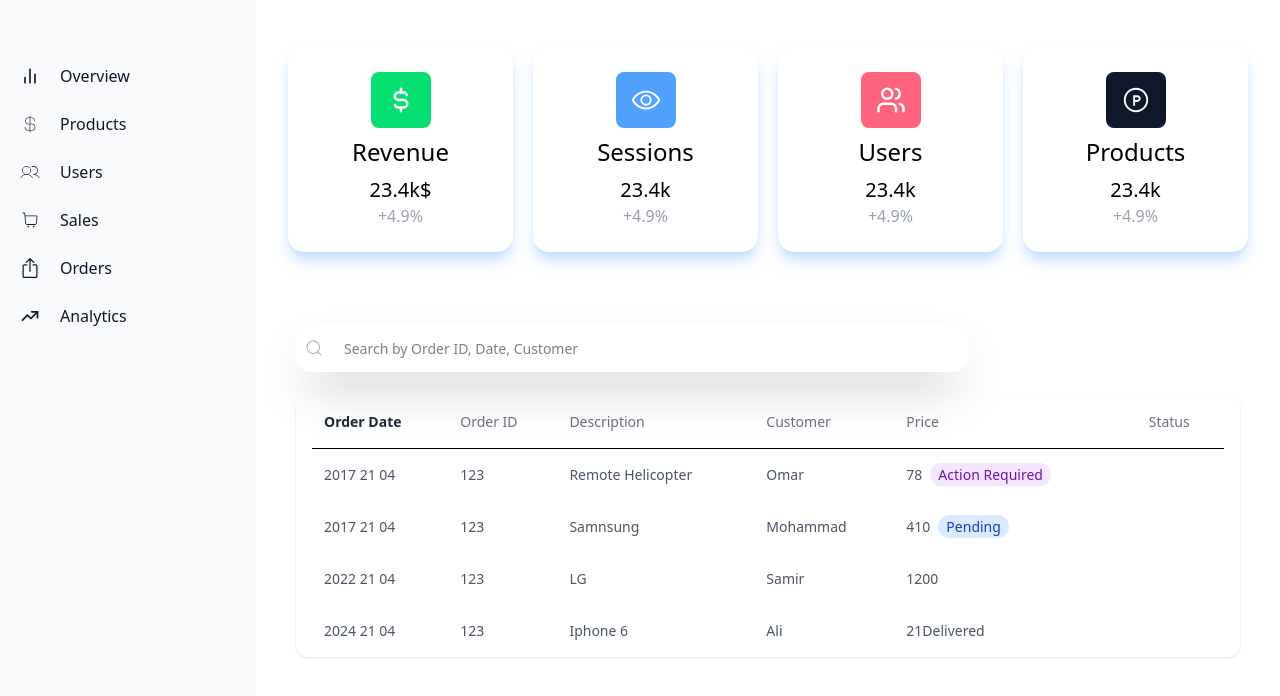
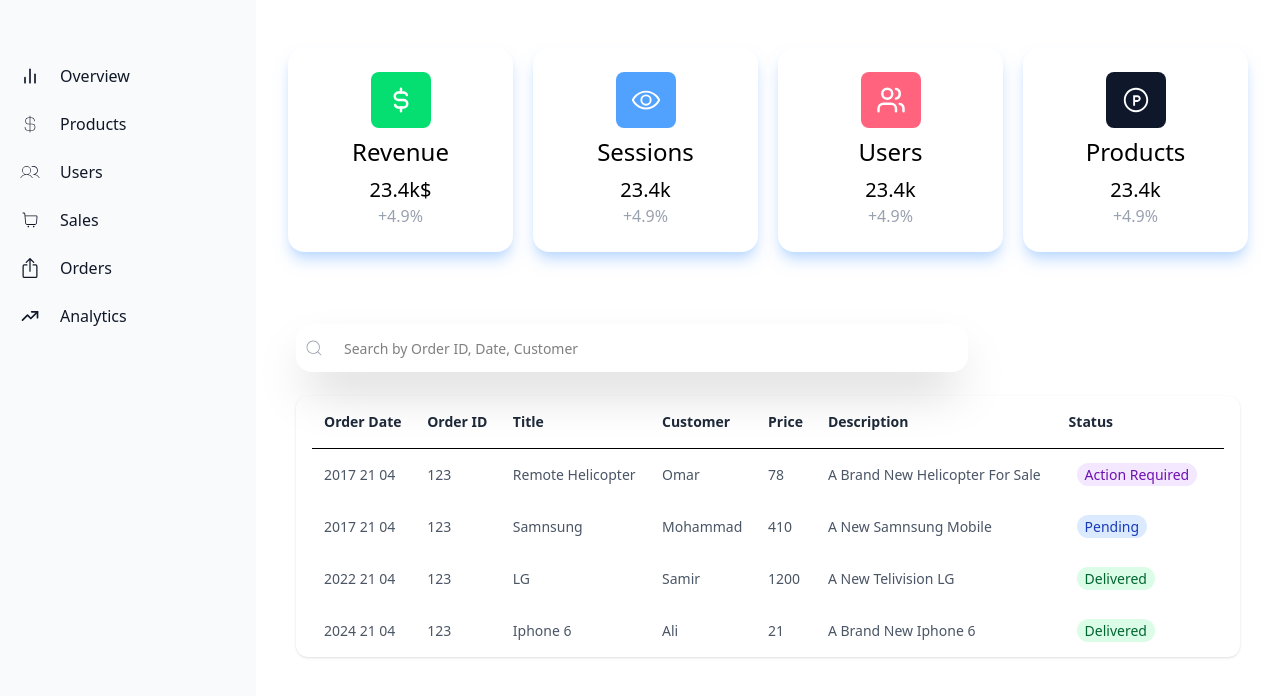
Before and after one commit to jamilshehab/react-ecommerce-dashboard, a React (Vite) app in the folder react-dashboard/: page /products in a window 1280 px wide. Shown: the top 696 px of the page. Built offline with nearby package versions, Linux system fonts and the light colour scheme.

Commit message:
working on the search

```diff
--- a/react-dashboard/src/components/common/search/Search.tsx
+++ b/react-dashboard/src/components/common/search/Search.tsx
@@ -1,18 +1,21 @@
 import React, { useState } from "react";
 import { CiSearch } from "react-icons/ci";
+import { productData } from "../../../data/data";
 
-const Search = () => {
-  const [searchValue, setSearchValue] = useState<string>("");
+const Search = ({searchElements}:any) => {
+
+
   const handleElement = (e: any) => {
     const searchInput = e.target.value;
-    setSearchValue(searchInput);
+    searchElements(searchInput);
   };
+
+
   return (
     <form className="relative flex w-full max-w-2xl items-center bg-white shadow-2xl rounded-2xl">
       <CiSearch className="absolute left-2 block h-5 w-5 text-gray-400 " />
       <input
         onChange={handleElement}
-        value={searchValue}
         type="name"
         name="search"
         className="h-12 w-full border-b-gray-400 bg-transparent py-4 pl-12 text-sm outline-none focus:border-b-2"
--- a/react-dashboard/src/components/products/ProductTable.tsx
+++ b/react-dashboard/src/components/products/ProductTable.tsx
@@ -3,8 +3,19 @@ import { ProductTableProps } from "../../types/index";
 import Thead from "./subcomponent/Thead";
 import Tbody from "./subcomponent/Tbody";
 import { productData } from "../../data/data";
+import { useState } from "react";
 
 const ProductTable = () => {
+  const [searchValue, setSearchValue] = useState<string>("");
+
+  const searchElements = (newSearchValue: any) => {
+    setSearchValue(newSearchValue);
+    productData.map((product: any) => {
+      if (product.includes(searchValue)) {
+        setSearchValue(product);
+      }
+    });
+  };
   return (
     <div>
       <div className="">
@@ -12,7 +23,7 @@ const ProductTable = () => {
           <div className="mt-4 w-full">
             <div className="flex w-full flex-col items-center justify-between space-y-2 sm:flex-row sm:space-y-0">
               {/** Search Component */}
-              <Search />
+              <Search searchElements={searchElements} />
               {/** Search Component */}
             </div>
           </div>
@@ -29,6 +40,7 @@ const ProductTable = () => {
                     orderDate={item.orderDate}
                     customer={item.customer}
                     product={item.name}
+                    description={item.description}
                     productStatus={item.status}
                     price={item.price}
                   />
--- a/react-dashboard/src/components/products/subcomponent/Tbody.tsx
+++ b/react-dashboard/src/components/products/subcomponent/Tbody.tsx
@@ -7,6 +7,7 @@ const Tbody = ({
   product,
   price,
   className,
+  description,
   productStatus,
 }: ProductTableProps) => {
   return (
@@ -29,6 +30,12 @@ const Tbody = ({
 
       <td className="whitespace-no-wrap py-4 text-right text-sm text-gray-600 sm:px-3 lg:text-left">
         {price}
+      </td>
+
+      <td className="whitespace-no-wrap py-4 text-right text-sm text-gray-600 sm:px-3 lg:text-left">
+        {description}
+      </td>
+      <td className="whitespace-no-wrap hidden py-4 text-sm font-normal text-gray-500 sm:px-3 lg:table-cell">
         <span className={className}>{productStatus}</span>
       </td>
     </tr>
--- a/react-dashboard/src/components/products/subcomponent/Thead.tsx
+++ b/react-dashboard/src/components/products/subcomponent/Thead.tsx
@@ -1,33 +1,18 @@
 import React from "react";
+import { productData, productHeadingData } from "../../../data/data";
 
 const Thead = () => {
   return (
     <thead className="hidden border-b lg:table-header-group">
       <tr className="">
-        <td className="whitespace-normal py-4 text-sm font-semibold text-gray-800 sm:px-3">
-          Order Date
-        </td>
-
-        <td className="whitespace-normal py-4 text-sm font-medium text-gray-500 sm:px-3">
-          Order ID
-        </td>
-        <td className="whitespace-normal py-4 text-sm font-medium text-gray-500 sm:px-3">
-          Description
-        </td>
-
-
-        <td className="whitespace-normal py-4 text-sm font-medium text-gray-500 sm:px-3">
-          Customer
-        </td>
-
-
-        <td className="whitespace-normal py-4 text-sm font-medium text-gray-500 sm:px-3">
-          Price
-        </td>
-
-        <td className="whitespace-normal py-4 text-sm font-medium text-gray-500 sm:px-3">
-          Status
-        </td>
+        {productHeadingData.map((item: any) => (
+          <td
+            key={item.id}
+            className="whitespace-normal py-4 text-sm font-semibold text-gray-800 sm:px-3"
+          >
+            {item.name}
+          </td>
+        ))}
       </tr>
     </thead>
   );
--- a/react-dashboard/src/data/data.ts
+++ b/react-dashboard/src/data/data.ts
@@ -216,7 +216,7 @@ export const productData = [
     orderId: "123",
     orderDate: "2022 21 04",
     className:
-      "mt-1 ml-auto block w-fit whitespace-nowrap rounded-full bg-green-100 px-2 py-0.5 text-center text-xs text-green-800 lg:hidden",
+      "ml-2 mr-3 whitespace-nowrap rounded-full bg-green-100 px-2 py-0.5 text-green-800",
     description: "A New Telivision LG",
   },
   {
@@ -227,7 +227,29 @@ export const productData = [
     status: "Delivered",
     orderId: "123",
     orderDate: "2024 21 04",
-    className: "",
+    className:
+      "ml-2 mr-3 whitespace-nowrap rounded-full bg-green-100 px-2 py-0.5 text-green-800",
     description: "A Brand New Iphone 6",
   },
 ];
+export const productHeadingData = [
+  {
+    id: 0,
+    name: "Order Date",
+  },
+  {
+    id: 1,
+    name: "Order ID",
+  },
+  {
+    id: 2,
+    name: " Title",
+  },
+  {
+    id: 3,
+    name: "Customer",
+  },
+  { id: 4, name: "Price" },
+  { id: 5, name: "Description" },
+  { id: 7, name: "Status" },
+];
--- a/react-dashboard/src/types/index.ts
+++ b/react-dashboard/src/types/index.ts
@@ -24,6 +24,7 @@ export interface ProductTableProps {
   className: string;
   orderId: string;
   orderDate: string;
+  description: string;
   price: string;
   customer: string;
   productStatus: string;
```
